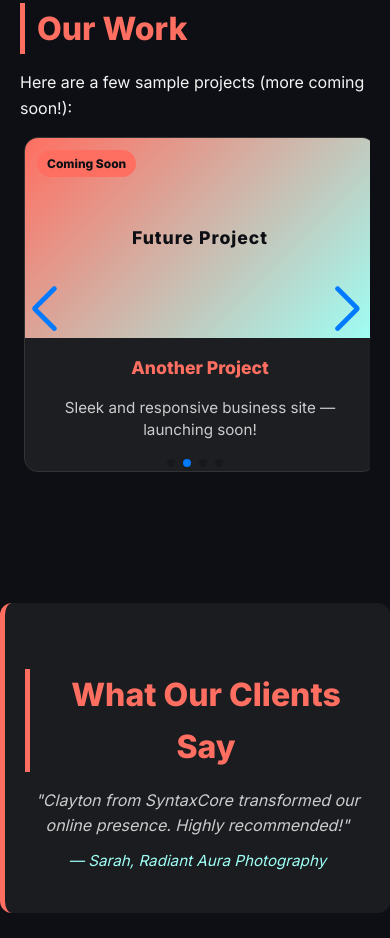
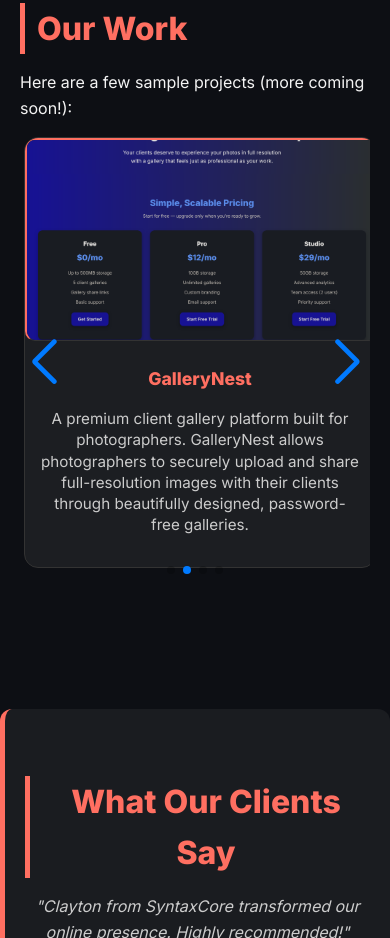
Before and after one commit to ArisenLight/SyntaxCore, a website: page index.html in a window 390 px wide. Shown: the part 4483-5421 px from the top of the page. Drawn offline with nearby package versions, Linux system fonts and the light colour scheme.

Commit message:
updated our work

```diff
--- a/index.html
+++ b/index.html
@@ -188,21 +188,25 @@
       <img src="Images/radiant-aura-thumb.png" alt="Radiant Aura" />
       <div class="project-info">
         <h3>Radiant Aura Photography</h3>
-        <p>Client galleries + secure login with Firebase backend.</p>
+        <p>A custom photography website with private client galleries and admin dashboard.
+          We built a mobile-friendly, fully branded site for Radiant Aura Photography, featuring secure
+          client logins, private high-resolution image galleries, and an intuitive admin panel for managing
+          uploads and bookings</p>
       </div>
     </a>
   </div>
 
-  <!-- Project 2 - Coming Soon -->
+  <!-- Project 2 - -->
   <div class="swiper-slide project-slide" data-aos="zoom-in">
-    <div class="coming-soon-badge">Coming Soon</div>
-    <div class="gradient-placeholder">
-      <span>Future Project</span>
+    <a href="https://syntaxcore.dev/" target="_blank" rel="noopener noreferrer">
+    <img src="GalleryNest.png" alt="Radiant Aura" />
+    <div class="project-info">
+      <h3>GalleryNest</h3>
+      <p>A premium client gallery platform built for photographers.
+        GalleryNest allows photographers to securely upload and share full-resolution
+        images with their clients through beautifully designed, password-free galleries.</p>
     </div>
-    <div class="project-info">
-      <h3>Another Project</h3>
-      <p>Sleek and responsive business site — launching soon!</p>
-    </div>
+    </a>
   </div>
 
   <!-- Project 3 - Coming Soon -->
```
Also changed, not shown: GalleryNest.png (added).
